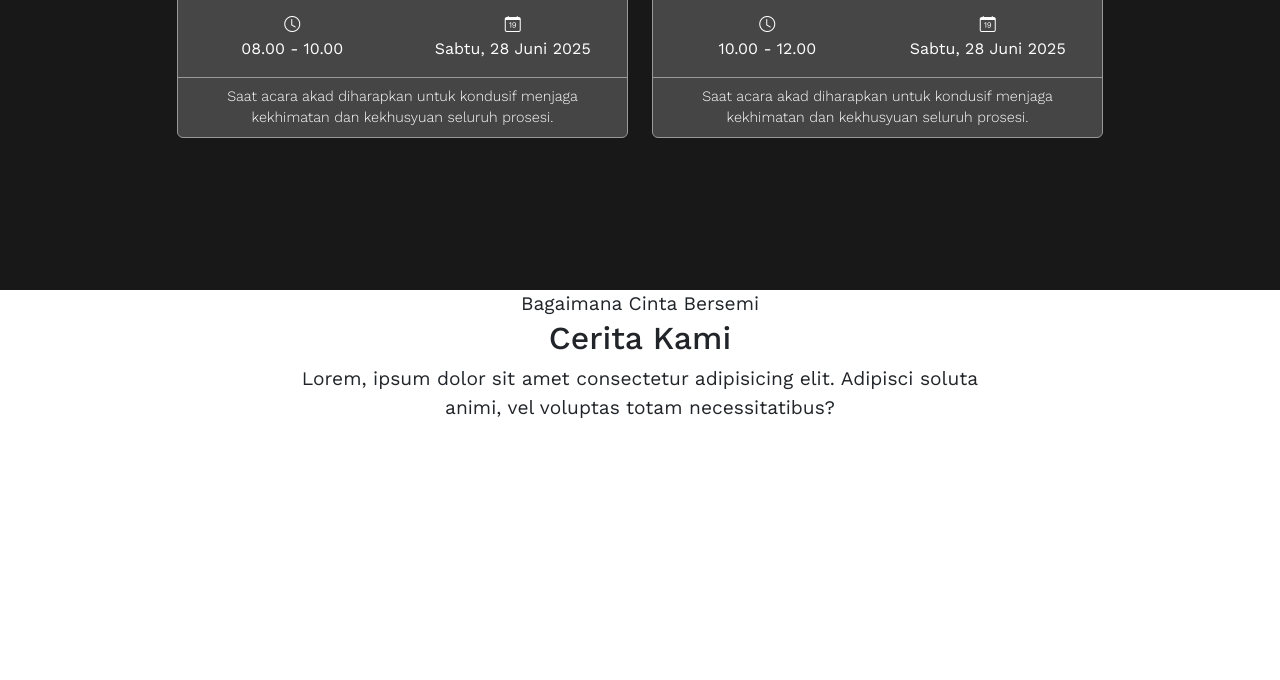
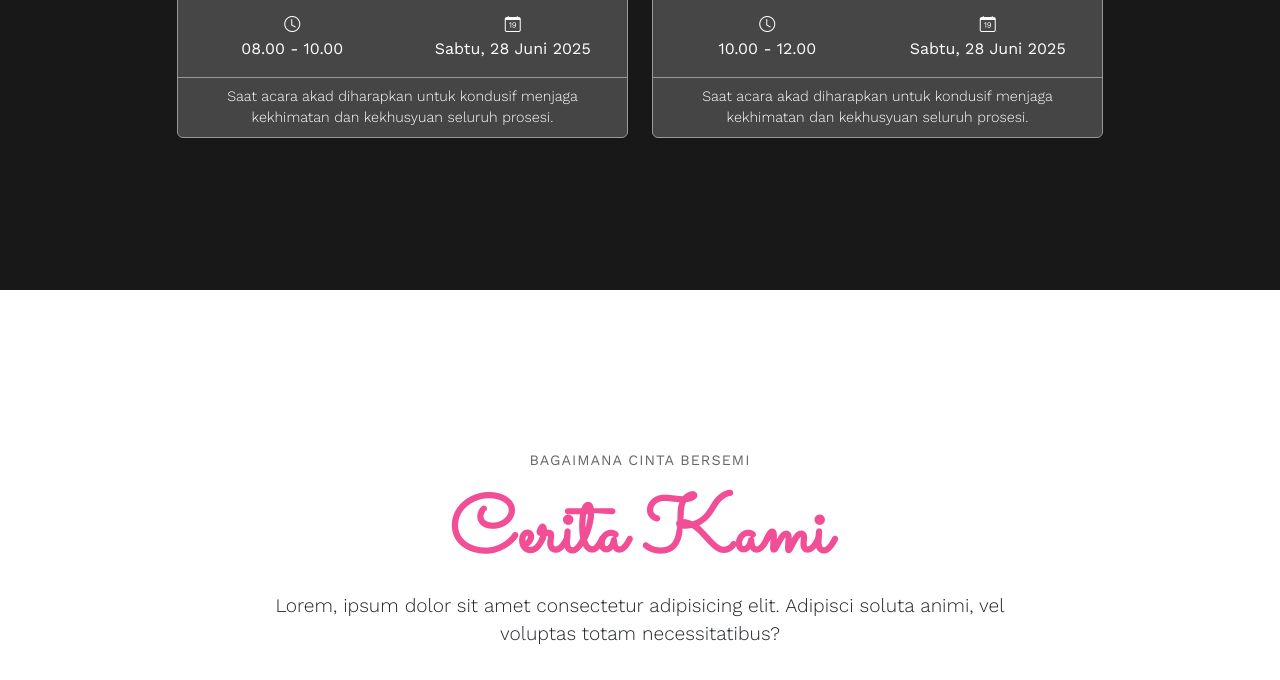
Before and after one commit to RyGhafala/vr-wedding, a plain HTML site: page index.html in a window 1280 px wide. Shown: the part 2125-2805 px from the top of the page. Drawn offline with nearby package versions, Linux system fonts and the light colour scheme.

Commit message:
Update style.css

```diff
--- a/style.css
+++ b/style.css
@@ -147,7 +147,8 @@ body {
     padding-bottom: 8rem;
 }
 
-.info h2{
+.info h2,
+.story h2{
     color: var(--pink);
     font-family: 'sacramento';
     font-size: 5rem;
@@ -185,6 +186,25 @@ body {
     font-size: 0.9rem;
     font-weight: 300;
 
+}
+.story{
+   padding-top: 10rem;
+   padding-bottom: 8rem;
+
+}
+
+.story span{
+    text-transform: uppercase;
+    color: #666;
+    font-size: 0.9rem;
+    letter-spacing: 1px;
+    display: block;
+    margin-bottom: 1rem;
+}
+
+.story p{
+    font: size 1rem;
+    font-weight: 300;
 }
 
 /* Media Query */
```
